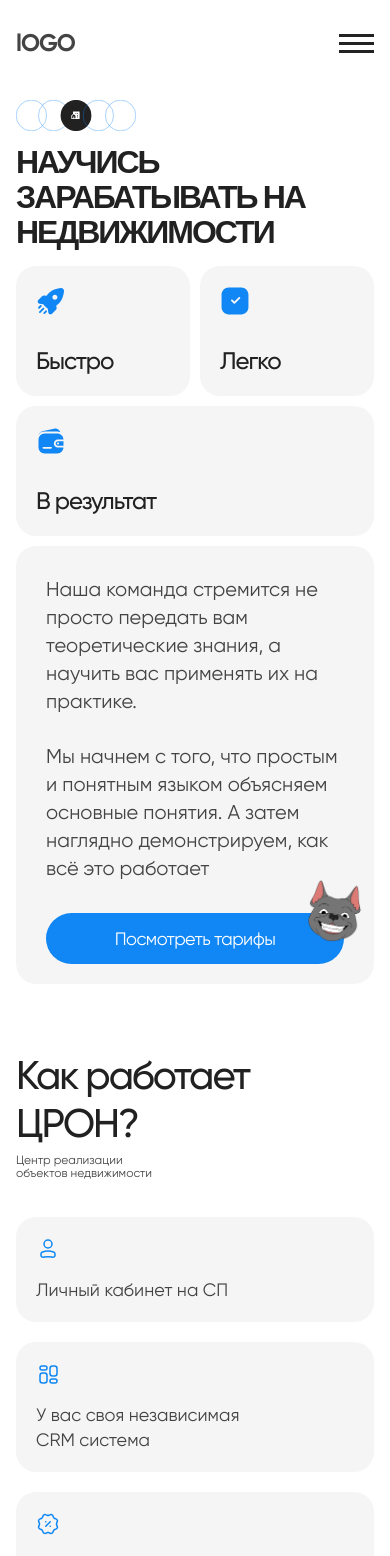
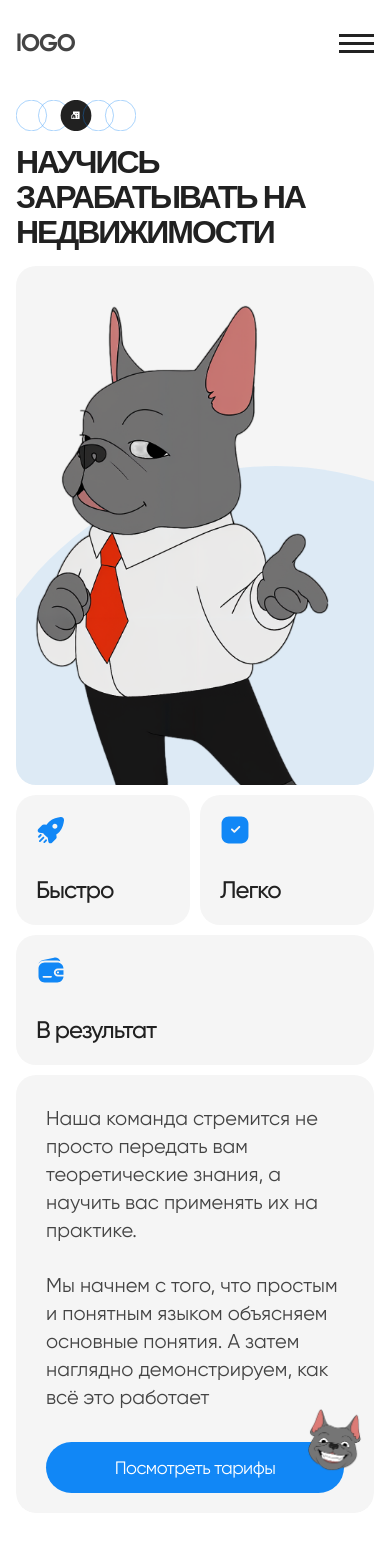
Before and after one commit to He2lium/raf, a Next.js app: page / in a window 390 px wide. Shown: the top 1556 px of the page. Built offline with nearby package versions, Linux system fonts and the light colour scheme.

Commit message:
pravki 1

```diff
--- a/app/components/audit/audit.module.css
+++ b/app/components/audit/audit.module.css
@@ -82,16 +82,6 @@
 }
 
 @media screen and (max-width: 1200px) {
-	.audit-wrapper::before {
-		content: '';
-		display: block;
-		position: absolute;
-		inset: 0;
-		background: white;
-		opacity: 0.5;
-		z-index: 1;
-	}
-
 	.content {
 		z-index: 1;
 	}
@@ -108,7 +98,8 @@
 	}
 
 	.content {
-		gap: 50px;
+		gap: 491px;
+		top: 52%;
 		width: 100%;
 		right: 50%;
 		transform: translateY(-50%) translateX(50%);
@@ -142,6 +133,11 @@
 		font-size: 20px;
 		padding: 12px;
 	}
+
+	.content {
+		gap: 407px;
+		top: 53%;
+	}
 }
 
 @media screen and (max-width: 576px) {
@@ -150,6 +146,11 @@
 		left: -277px;
 	}
 
+	.content {
+		top: 47%;
+		gap: 330px;
+	}
+
 	.img-wrapper::before {
 		width: 300px;
 		left: 341px;
--- a/app/components/hero/hero.module.css
+++ b/app/components/hero/hero.module.css
@@ -282,12 +282,9 @@
 }
 
 @media screen and (max-width: 768px) {
-	.column:nth-child(2) {
-		display: none;
-	}
-
 	.content {
-		grid-template-columns: 1fr;
+		display: flex;
+		flex-direction: column-reverse;
 	}
 
 	.column:nth-child(1) {
@@ -307,6 +304,26 @@
 @media screen and (max-width: 576px) {
 	.hero {
 		padding-top: 20px;
+	}
+
+	.image {
+		/* display: none; */
+		padding: 0;
+	}
+
+	.image img {
+		margin-top: 0;
+		bottom: -10px;
+
+		width: 100%;
+		height: 100%;
+		object-fit: contain;
+		object-position: center center;
+	}
+
+	.image-shadow div {
+		right: -222px;
+		width: 641px;
 	}
 
 	.title::before {
```
